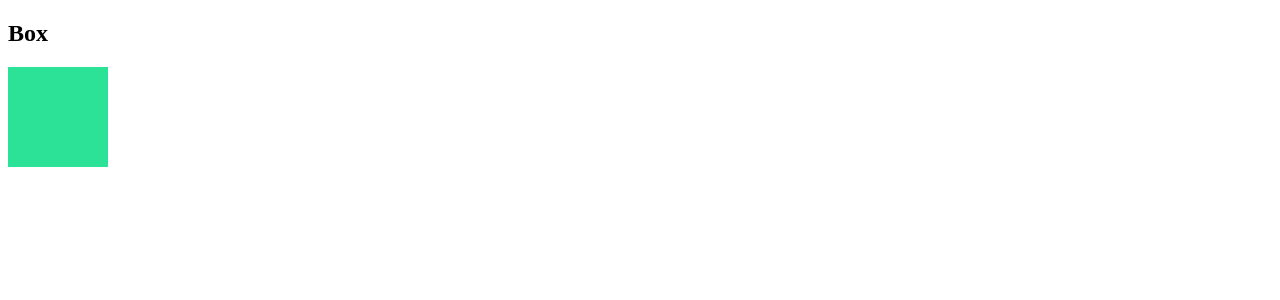
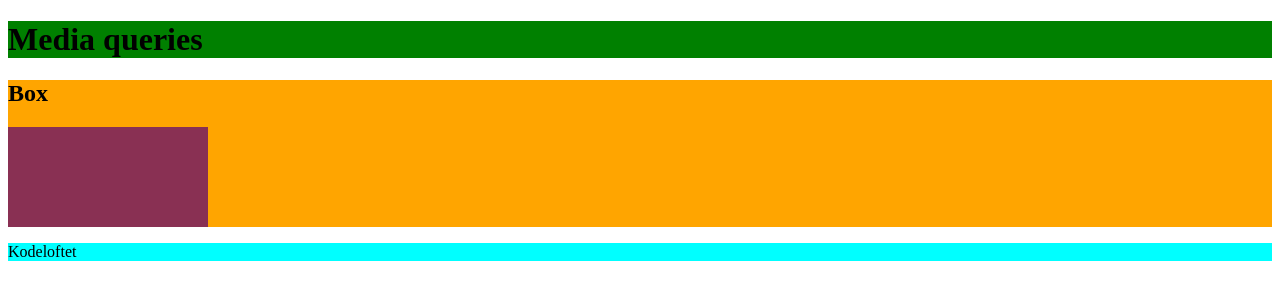
Before and after one commit to Johns189/Media-queries, a website: page index.html in a window 1280 px wide. Drawn offline with Linux system fonts and the light colour scheme.

Commit message:
CSS-body-color

```diff
--- a/index.html
+++ b/index.html
@@ -5,25 +5,33 @@
   <title>Home</title>
   <meta charset="UTF-8" />
   <meta name="viewport" content="width=device-width" />
-  <!--
-      Need a visual blank slate?
-      Remove all code in `styles.css`!
-    -->
+
   <link rel="stylesheet" href="styles.css" />
   <script type="module" src="script.js"></script>
 </head>
 
 <body>
+  <header>
+    <h1>Media queries</h1>
+  </header>
+  <main>
+    <section>
+      <h2>Box</h2>
+      <div class="track">
 
-  <section>
+      </div>
 
-    <h2>Box</h2>
+      <div class="box"></div>
+    </section>
+  </main>
 
-    <div class="track">
-      <div class="box"></div>
-    </div>
+  <aside>
 
-  </section>
+  </aside>
+
+  <footer>
+    <p>Kodeloftet</p>
+  </footer>
 </body>
 
 </html>
--- a/styles.css
+++ b/styles.css
@@ -1,5 +1,40 @@
+body {}
+
+body>header {
+  background-color: green;
+}
+
+body>main {
+  background-color: orange;
+}
+
+body>aside {
+  background-color: blueviolet;
+}
+
+body>footer {
+  background-color: aqua;
+}
+
+/*Box styling*/
+/*Default always active styling*/
 .box {
   width: 100px;
   height: 100px;
   background-color: rgb(43, 226, 150);
 }
+
+/*only acctive on screens broader than 400px*/
+@media (min-width: 400px) {
+  .box {
+    background-color: burlywood;
+    transition: all 2s linear;
+  }
+}
+
+@media (min-width: 600px) {
+  .box {
+    width: 200px;
+    background-color: rgb(137, 48, 83);
+  }
+}
```
